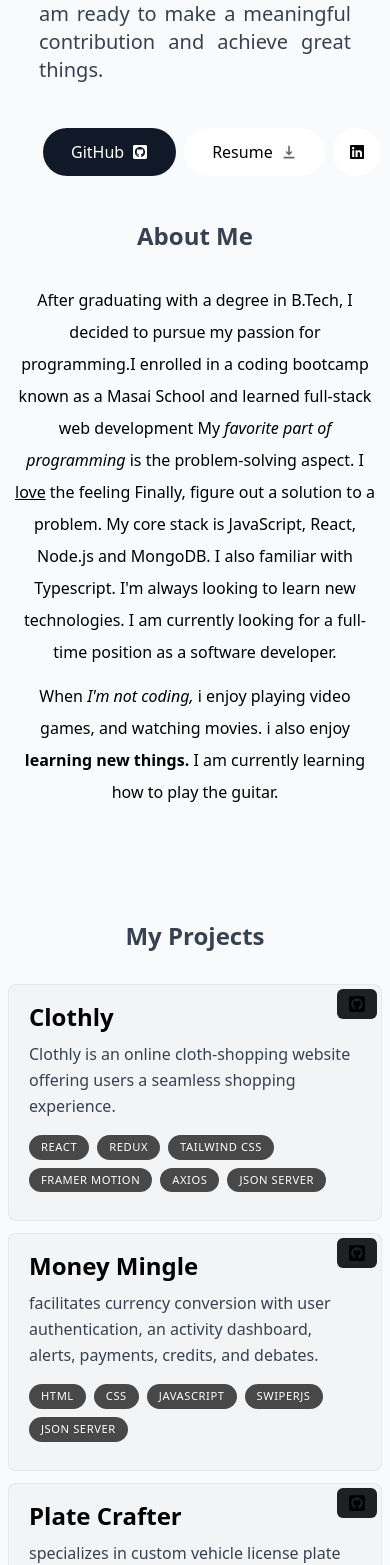
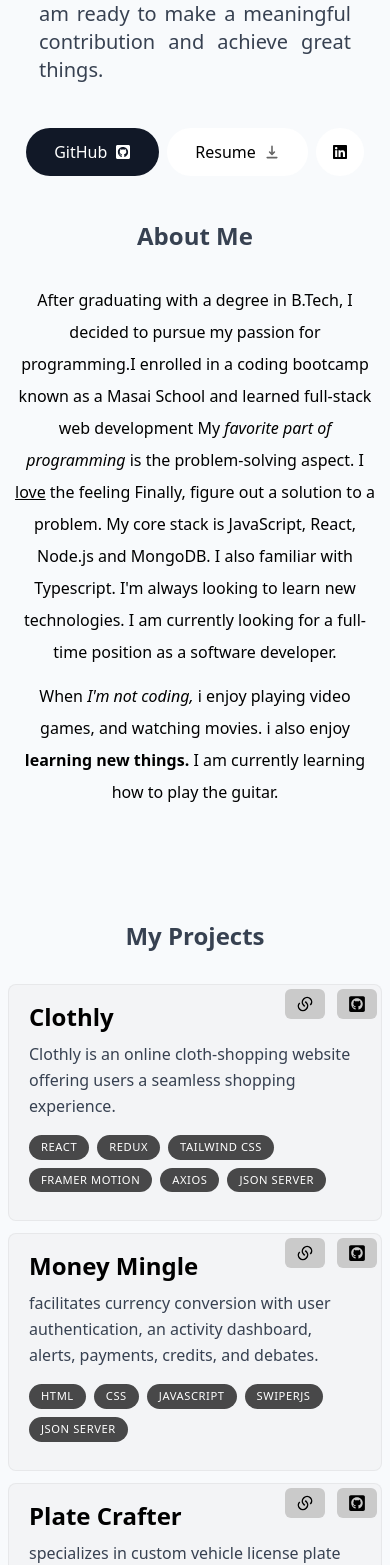
Before and after one commit to Tapishagrawal/Tapishagrawal.github.io, a React (Create React App) app: page / in a window 390 px wide. Shown: the part 1011-2576 px from the top of the page. Built offline with nearby package versions, Linux system fonts and the light colour scheme.

Commit message:
add currect resume link and currect the responsiveness for small mobile

```diff
--- a/src/App.js
+++ b/src/App.js
@@ -21,8 +21,8 @@ function App() {
       <About />
       <Projects />
       <Skills />
+      <GitHubCalendarSec/>
       <Contact/>
-      <GitHubCalendarSec/>
       <ThemeSwitch/>
     </>
   );
--- a/src/Pages/Contact.jsx
+++ b/src/Pages/Contact.jsx
@@ -11,7 +11,7 @@ export const Contact = () => {
             transition={{duration:1}}
             viewport={{once:true}}
             id="contact"
-            className='scroll-mt-[6rem] mb-20 sm:md-28 w-[min(100%,39rem)] m-auto text-center px-3'
+            className=' mt-40 scroll-mt-[6rem] mb-20 sm:md-28 w-[min(100%,39rem)] m-auto text-center px-3'
         >
             <SectionHeading>
                 Contact Me
--- a/src/Pages/Home.jsx
+++ b/src/Pages/Home.jsx
@@ -19,7 +19,7 @@ export default function Home() {
                     <h1 id="user-detail-name" className='text-5xl font-bold my-4 text-gray-700 dark:text-gray-50'>Hi, I am <br /> Tapish Agrawal</h1>
                     <p className='text-justify leading-7 text-xl font-normal text-gray-700 dark:text-gray-50 mb-4'> an motivated and versatile individual, always eager to take on new challenges. With a passion for learning I am dedicated to delivering high-quality results. With a positive attitude and a growth mindset, I am ready to make a meaningful contribution and achieve great things.</p>
                 </motion.div>
-                <motion.div className='my-10 flex'
+                <motion.div className='my-10 flex justify-center sm:justify-normal'
                     initial={{ opacity: 0, y: 50 }}
                     animate={{ opacity: 1, y: 0 }}
                     transition={{
@@ -27,8 +27,8 @@ export default function Home() {
                     }}
                 >
                     <a id="contact-github" className='m-1 bg-gray-900 hover:bg-gray-800 px-10 max-[426px]:px-7 max-[376px]:px-5 py-3 max-[376px]:py-2 rounded-full text-white flex items-center gap-2 focus:scale-105 hover:scale-105 active:scale-100 transition' target='_blank' href="https://github.com/Tapishagrawal">GitHub <FaGithubSquare /></a>
-                    <button id="resume-button-2">
-                        <a id="resume-link-2" className='group m-1 bg-white dark:bg-white/10 px-10 max-[426px]:px-7 max-[376px]:px-5 py-3 max-[376px]:py-2 rounded-full flex items-center gap-2 focus:scale-105 hover:scale-105 active:scale-100 transition ' href={resume} target="_blank" download>Resume <span className='inline-block opacity-60 group-hover:translate-y-1 transition'><HiDownload /></span></a>
+                    <button id="resume-button-2" onClick={() => window.open(resume, '_blank')}>
+                        <a id="resume-link-2" className='group m-1 bg-white dark:bg-white/10 px-10 max-[426px]:px-7 max-[376px]:px-5 py-3 max-[376px]:py-2 rounded-full flex items-center gap-2 focus:scale-105 hover:scale-105 active:scale-100 transition ' download href={resume} target="_blank">Resume <span className='inline-block opacity-60 group-hover:translate-y-1 transition'><HiDownload /></span></a>
                     </button>
                     <a id="contact-linkedin" className='m-1 bg-white dark:bg-white/10 px-4 py-3 rounded-full flex items-center gap-2 focus:scale-105 hover:scale-105 active:scale-100 transition' href="https://www.linkedin.com/in/tapish-agrawal/" target="_blank"><FaLinkedin /></a>
                 </motion.div>
--- a/src/Pages/Skills.jsx
+++ b/src/Pages/Skills.jsx
@@ -33,7 +33,7 @@ export const Skills = () => {
 
     return (
         <section id="skills"
-            className='mb-28 max-w-[53rem] scroll-mt-28 text-center sm:mb-40 m-auto'
+            className='max-w-[53rem] scroll-mt-28 text-center sm:mb-40 m-auto'
         >
             <SectionHeading>My Skills</SectionHeading>
             <ul className='flex flex-wrap justify-center gap-2 text-lg text-gray-800'>
--- a/src/components/Project.jsx
+++ b/src/components/Project.jsx
@@ -1,6 +1,7 @@
 import { useScroll, motion, useTransform } from 'framer-motion'
 import React, { useRef } from 'react';
 import { FaGithubSquare } from 'react-icons/fa';
+import { RiLinksFill } from "react-icons/ri";
 
 
 export const Project = ({ images, projectName, desc, techStacks, projectLink, gitHubLink }) => {
@@ -21,7 +22,8 @@ export const Project = ({ images, projectName, desc, techStacks, projectLink, gi
             className='project-card group mb-3 sm:mb-8 last:mb-40'
         >
             <div className='bg-gray-100 dark:bg-white/10 dark:hover:bg-white/20 max-w-[42rem] m-auto border border-black/5 rounded-lg overflow-hidden sm:pr-8 relative sm:h-[20rem] hover:bg-gray-200 transition'>
-                <a href={`${gitHubLink}`} className='project-github-link absolute flex justify-center items-center  right-1 w-[40px] h-[30px] rounded-md bg-[#1e2124] focus:scale-105 hover:scale-105 active:scale-100 transition text-lg group-odd:right-1 group-odd:left-[initial] sm:group-odd:right-[initial] sm:group-odd:left-1 top-1' target='_blank'><FaGithubSquare /></a>
+                <a href={`${gitHubLink}`} className='project-github-link absolute flex justify-center items-center  right-1 w-[40px] h-[30px] rounded-md dark:bg-[#1e2124] bg-[#cacaca] lorem focus:scale-105 hover:scale-105 active:scale-100 transition text-lg group-odd:right-1 group-odd:left-[initial] sm:group-odd:right-[initial] sm:group-odd:left-1 top-1' target='_blank'><FaGithubSquare /></a>
+                <a href={`${projectLink}`} className='project-github-link absolute flex justify-center items-center  right-14 w-[40px] h-[30px] rounded-md dark:bg-[#1e2124] bg-[#cacaca] lorem focus:scale-105 hover:scale-105 active:scale-100 transition text-lg group-odd:right-14 group-odd:left-[initial] sm:group-odd:right-[initial] sm:group-odd:left-14 top-1' target='_blank'><RiLinksFill /></a>
                 <div className='pt-4 pb-7 px-5 sm:pl-10 sm:pr-2 sm:pt-10 sm:max-w-[50%] flex flex-col h-full sm:group-even:ml-[20rem]'>
                     <a href={projectLink} target='_blank' className='project-title text-2xl font-semibold'>{projectName}</a>
                     <p className='project-description mt-2 leading-relaxed text-gray-700 dark:text-white/70 line-clamp-4'>{desc}</p>
```
